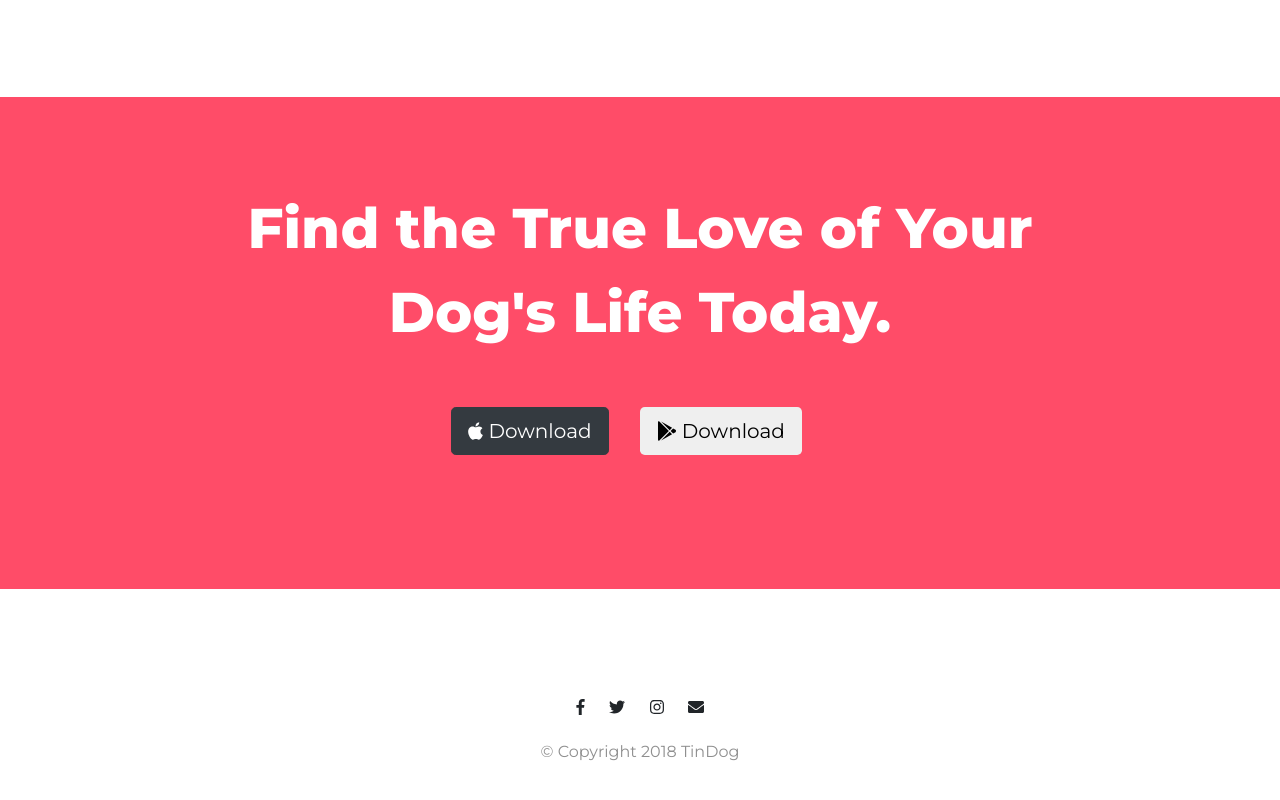
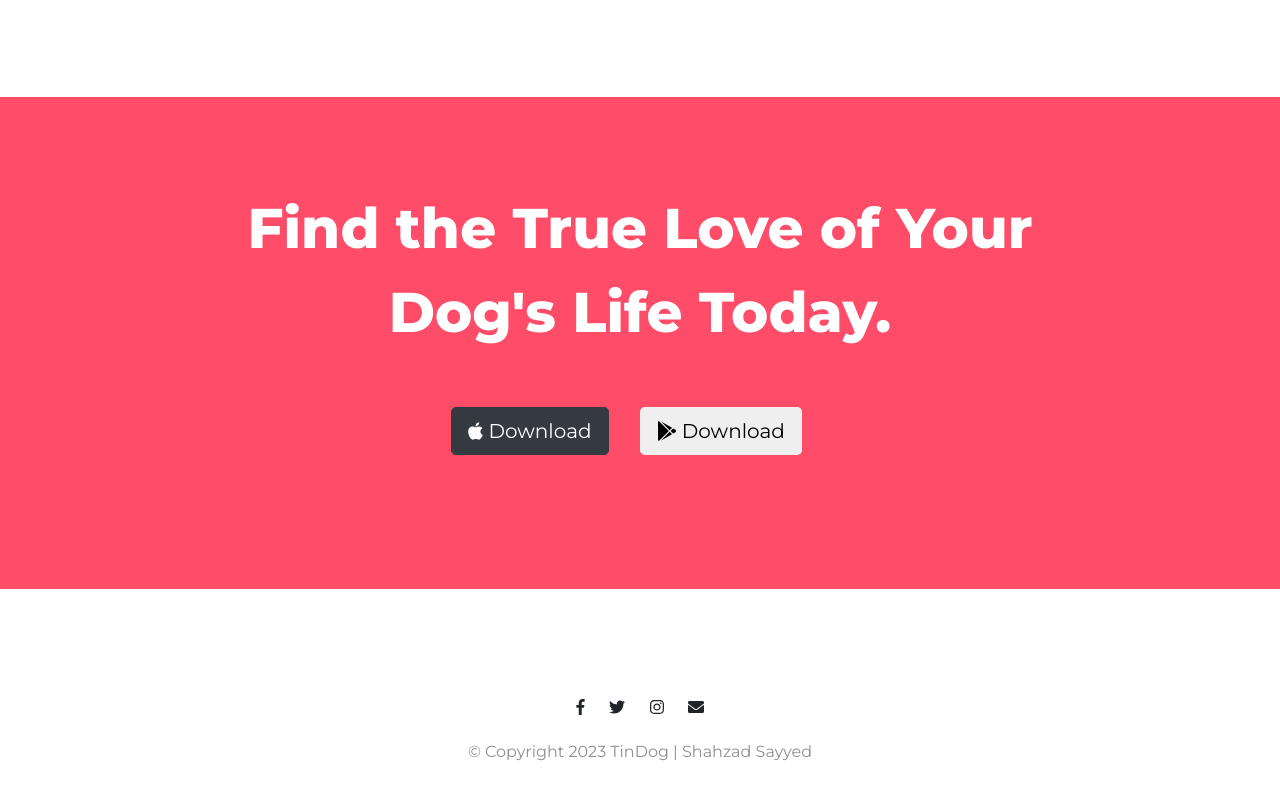
Before and after one commit to Shahzad1729/tinDog, a plain HTML site: page index.html in a window 1280 px wide. Shown: the part 2502-3302 px from the top of the page. Drawn offline with nearby package versions, Linux system fonts and the light colour scheme.

Commit message:
Update index.html

```diff
--- a/index.html
+++ b/index.html
@@ -230,7 +230,7 @@
       <i class="social-icon fab fa-twitter"></i>
       <i class="social-icon fab fa-instagram"></i>
       <i class="social-icon fas fa-envelope"></i>
-      <p>© Copyright 2018 TinDog</p>
+      <p>© Copyright 2023 TinDog | Shahzad Sayyed</p>
     </div>
   </footer>
 
```
